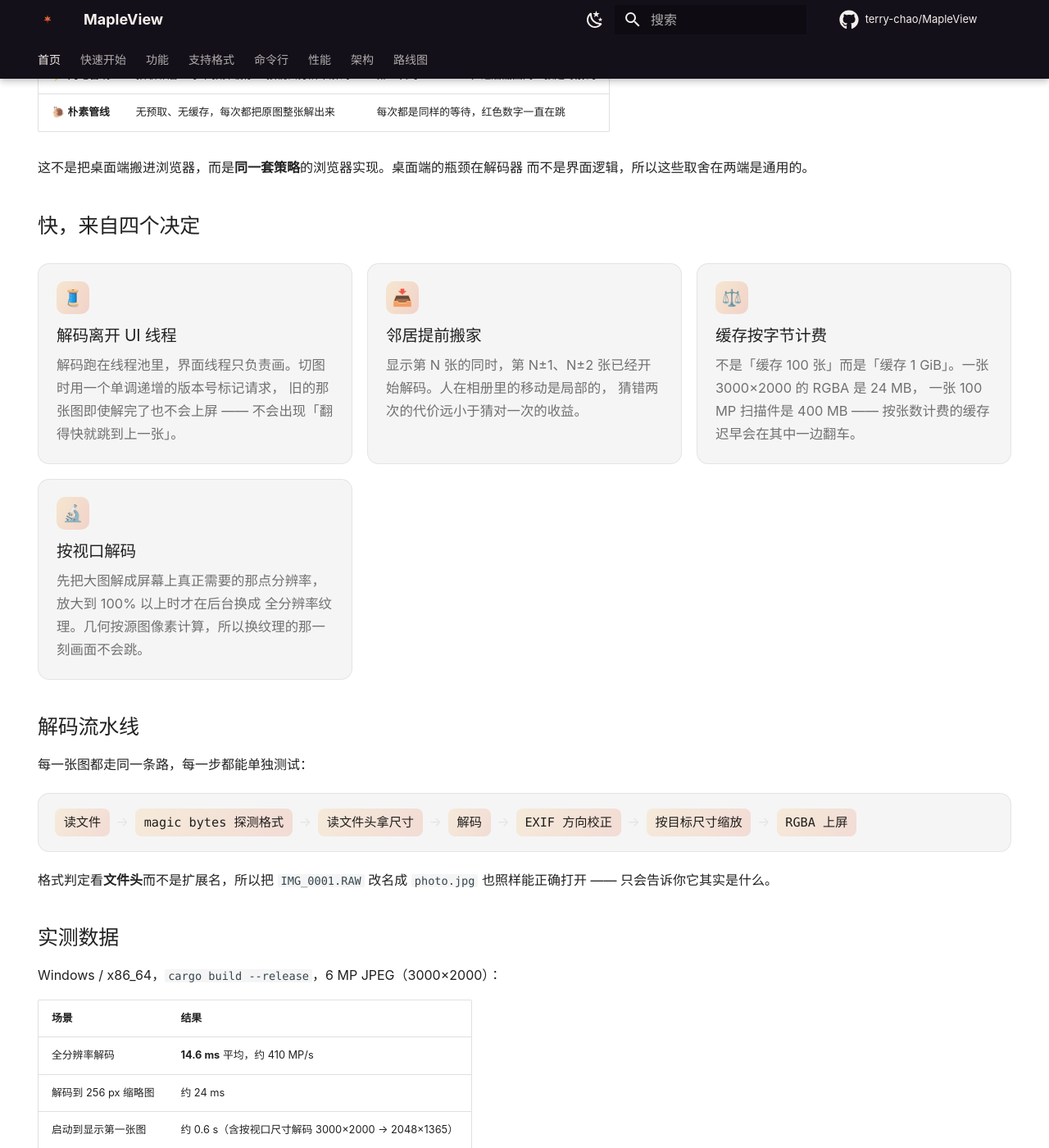
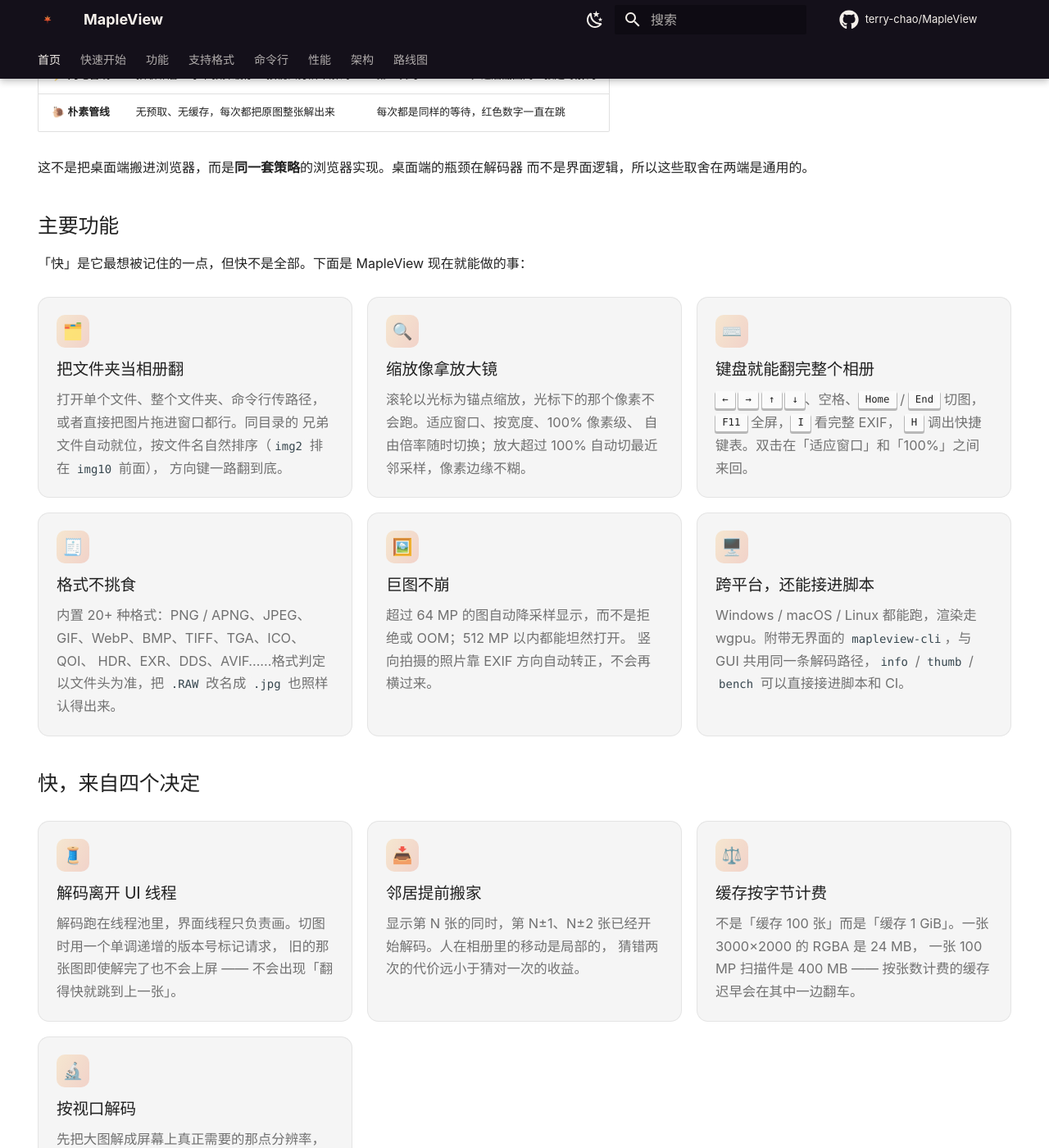
Before and after one commit to terry-chao/MapleView, an MkDocs documentation site: the page built from docs/index.md, in a window 1280 px wide and 1400 px high, scrolled down 2025 px. Shown: the whole window at 82% size. Built offline with MkDocs 1.6.1 and Material for MkDocs 9.7.7, drawn with Linux system fonts in a browser that asks for light colours; comment, search, counter and statistics services are not loaded; some of the changed text lies outside the part shown.

Commit message:
docs(site): 首页新增主要功能一览
把「查看/缩放/键盘/格式/大图/跨平台」这几项现在就能用的能力补成首页的一栏卡片，让官网不只讲「快」，也能一眼看清它到底能做什么。

```diff
--- a/docs/index.md
+++ b/docs/index.md
@@ -19,6 +19,53 @@
 
 这不是把桌面端搬进浏览器，而是**同一套策略**的浏览器实现。桌面端的瓶颈在解码器
 而不是界面逻辑，所以这些取舍在两端是通用的。
+
+## 主要功能
+
+「快」是它最想被记住的一点，但快不是全部。下面是 MapleView 现在就能做的事：
+
+<div class="mx-cards">
+  <div class="mx-card">
+    <span class="mx-card__glyph">🗂️</span>
+    <h3>把文件夹当相册翻</h3>
+    <p>打开单个文件、整个文件夹、命令行传路径，或者直接把图片拖进窗口都行。同目录的
+       兄弟文件自动就位，按文件名自然排序（<code>img2</code> 排在 <code>img10</code> 前面），
+       方向键一路翻到底。</p>
+  </div>
+  <div class="mx-card">
+    <span class="mx-card__glyph">🔍</span>
+    <h3>缩放像拿放大镜</h3>
+    <p>滚轮以光标为锚点缩放，光标下的那个像素不会跑。适应窗口、按宽度、100% 像素级、
+       自由倍率随时切换；放大超过 100% 自动切最近邻采样，像素边缘不糊。</p>
+  </div>
+  <div class="mx-card">
+    <span class="mx-card__glyph">⌨️</span>
+    <h3>键盘就能翻完整个相册</h3>
+    <p><kbd>←</kbd> <kbd>→</kbd> <kbd>↑</kbd> <kbd>↓</kbd>、空格、<kbd>Home</kbd> /
+       <kbd>End</kbd> 切图，<kbd>F11</kbd> 全屏，<kbd>I</kbd> 看完整 EXIF，
+       <kbd>H</kbd> 调出快捷键表。双击在「适应窗口」和「100%」之间来回。</p>
+  </div>
+  <div class="mx-card">
+    <span class="mx-card__glyph">🧾</span>
+    <h3>格式不挑食</h3>
+    <p>内置 20+ 种格式：PNG / APNG、JPEG、GIF、WebP、BMP、TIFF、TGA、ICO、QOI、
+       HDR、EXR、DDS、AVIF……格式判定以文件头为准，把 <code>.RAW</code> 改名成
+       <code>.jpg</code> 也照样认得出来。</p>
+  </div>
+  <div class="mx-card">
+    <span class="mx-card__glyph">🖼️</span>
+    <h3>巨图不崩</h3>
+    <p>超过 64 MP 的图自动降采样显示，而不是拒绝或 OOM；512 MP 以内都能坦然打开。
+       竖向拍摄的照片靠 EXIF 方向自动转正，不会再横过来。</p>
+  </div>
+  <div class="mx-card">
+    <span class="mx-card__glyph">🖥️</span>
+    <h3>跨平台，还能接进脚本</h3>
+    <p>Windows / macOS / Linux 都能跑，渲染走 wgpu。附带无界面的
+       <code>mapleview-cli</code>，与 GUI 共用同一条解码路径，<code>info</code> /
+       <code>thumb</code> / <code>bench</code> 可以直接接进脚本和 CI。</p>
+  </div>
+</div>
 
 ## 快，来自四个决定
 
```
